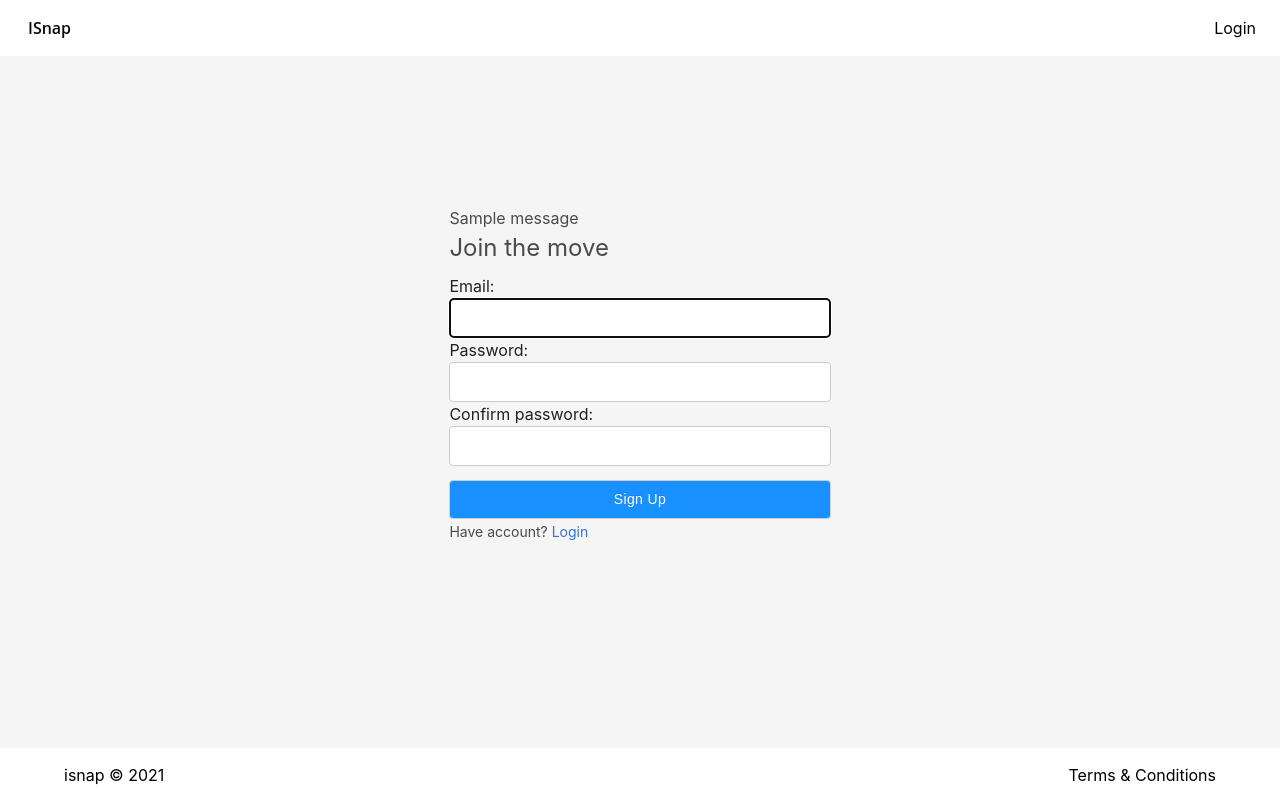
After one commit to owidi-001/snap, a Django app: page /signup/ in a window 1280 px wide. The commit adds this page. Run offline with Django 3.2, Linux system fonts and the light colour scheme; tables that the repository leaves empty hold one stand-in row (values such as "Sample post"); one stand-in notice (Sample message) is shown; some libraries are stand-ins or nearby versions.

Commit message:
Login,Register,Profile complete

```diff
--- a/api/forms.py
+++ b/api/forms.py
@@ -22,14 +22,33 @@ class PostCommentForm(forms.ModelForm):
 
 
 # user forms
-class UserCreationForm(forms.ModelForm):
+class CustomUserCreationForm(UserCreationForm):
+
+    email = forms.EmailField(label='Email')
+    password1 = forms.CharField(label='Password', widget=forms.PasswordInput)
+    password2 = forms.CharField(label='Confirm password', widget=forms.PasswordInput)
     class Meta:
         model = User
-        fields = ["email", "password"]
+        fields = ["email","password1","password2"]
+
+    def email_clean(self):
+        email = self.cleaned_data['email'].lower()
+        new = User.objects.filter(email=email)
+        if new.count():
+            raise ValidationError(" Email Already Exist")
+        return email
+
+    def clean_password2(self):
+        password1 = self.cleaned_data['password1']
+        password2 = self.cleaned_data['password2']
+
+        if password1 and password2 and password1 != password2:
+            raise ValidationError("Password don't match")
+        return password2
 
     def save(self, commit=True):
         user = super(UserCreationForm, self).save(commit=False)
-        user.set_password(self.cleaned_data["password"])
+        user.set_password(self.cleaned_data["password1"])
         if commit:
             user.save()
         return user
--- a/api/models.py
+++ b/api/models.py
@@ -85,7 +85,7 @@ class User(AbstractBaseUser, PermissionsMixin):
 
 # post section
 class Post(models.Model):
-    author = models.ForeignKey(settings.AUTH_USER_MODEL, on_delete=models.CASCADE)
+    author = models.ForeignKey(settings.AUTH_USER_MODEL,related_name='posts', on_delete=models.CASCADE)
     upload = models.FileField(upload_to='media/posts', blank=False, null=False)
     title = models.CharField(
         max_length=300, default=None, null=False, blank=False, help_text='Give your post a context')
--- a/snapserver/urls.py
+++ b/snapserver/urls.py
@@ -13,9 +13,10 @@ urlpatterns = [
     path('<int:pk>', views.post_comment, name='comment'),  # Comment
 
     # account
-    path('', auth_views.LoginView.as_view(template_name='account/login.html'), name='login'),
+    path('signup/', views.signup, name='signup'),
+    path('login/', auth_views.LoginView.as_view(template_name='account/login.html'), name='login'),
     path('', auth_views.LogoutView.as_view(), name='logout'),
-    path('profile', views.profile, name='profile'),
+    path('profile/', views.profile, name='profile'),
 
     # password management
     path('password_change/', auth_views.PasswordChangeView.as_view(), name='password_change'),
--- a/snapserver/views.py
+++ b/snapserver/views.py
@@ -1,9 +1,12 @@
 from api.models import Post
-from django.shortcuts import render, get_object_or_404
+from django.shortcuts import render, get_object_or_404,redirect
 from django.utils.text import slugify
 from django.contrib.auth.decorators import login_required
+from django.contrib.auth import login
+from django.contrib import messages
+
 # forms
-from api.forms import PostUpdateForm, PostCommentForm, PostCreateForm
+from api.forms import PostUpdateForm, PostCommentForm, PostCreateForm, CustomUserCreationForm
 
 # services
 from . import slicer
@@ -52,5 +55,18 @@ def post_comment(request, post_slug):
 @login_required
 def profile(request):
     user = request.user
-    posts = request.user.posts
+    posts = user.posts.all()
     return render(request, 'account/profile.html', {'user': user, 'posts': posts})
+
+
+# signup
+def signup(request):
+    if request.method == 'POST':
+        form = CustomUserCreationForm(request.POST)
+        if form.is_valid():
+            user = form.save()
+            messages.success(request, 'Account created successfully')
+        return redirect('login')
+    else:
+        form = CustomUserCreationForm()
+    return render(request, 'account/signup.html', {'form': form})
--- /dev/null
+++ b/static/css/login.css
@@ -0,0 +1,53 @@
+#login{
+    display: flex;
+    align-items: center;
+    justify-content: center;
+}
+#login label{
+    color: #212121;
+    line-height: 16px;
+    margin-bottom: 1em;
+}
+#login input{
+    /* margin: 1em; */
+    width: 100%;
+    height: 40px;
+    padding: 10px 12px;
+    border: 1px solid #ccc !important;
+    border-radius: 4px;
+    font-family: GorditaRegular,sans-serif;
+    font-size: 16px;
+    box-shadow: 0 0 0 transparent !important;
+}
+
+#login input[type=submit],button:focus, #login input[type=submit],button:hover {
+    color: #40a9ff;
+    background-color: #fff;
+    border-color: #40a9ff;
+    margin-top: 1em;
+}
+#login input[type=submit],button {
+    height: auto;
+    padding: 8px 16px;
+    color: #444;
+    font-family: GorditaMedium,sans-serif;
+    font-size: 14px;
+    letter-spacing: .4px;
+    text-align: center;
+    border-radius: 4px;
+    border: 1px solid #ccc;
+    box-shadow: 0 0 0 transparent;
+    cursor: pointer;
+    background-color: initial;
+}
+#login input[type=submit],button{
+    color: #fff;
+    background-color: #1890ff;
+    border-color: #1890ff;
+    text-shadow: 0 -1px 0 rgba(0,0,0,.12);
+    -webkit-box-shadow: 0 2px 0 rgba(0,0,0,.045);
+    box-shadow: 0 2px 0 rgba(0,0,0,.045);
+}
+#login input[type=submit],button, #login input[type=submit],button:active, #login input[type=submit],button:focus {
+    outline: 0;
+}
--- a/templates/_partials/head.html
+++ b/templates/_partials/head.html
@@ -7,6 +7,7 @@
   <title>iSnap</title>
   <link rel="stylesheet" href="{% static 'css/style.css'%}">
   <link rel="stylesheet" href="{% static 'css/nav.css'%}">
+  <link rel="stylesheet" href="{% static 'css/login.css'%}">
   <link rel="stylesheet" href="{% static 'css/hero.css'%}">
   <link rel="stylesheet" href="{% static 'css/home.css'%}">
   <link rel="stylesheet" href="{% static 'css/detail.css'%}">
--- a/templates/_partials/nav.html
+++ b/templates/_partials/nav.html
@@ -13,18 +13,31 @@
   <!-- Midde menu -->
   <div id="navbar" class="navbar-menu">
     <div class="navbar-start"></div>
+
+    {% if request.user.is_authenticated %}
     <div class="navbar">
       <a class="navbar-item" href="{%url 'post_create'%}"> Create </a>
       <a class="navbar-item" href="#"> Learn </a>
       <a class="navbar-item" href="#"> Friends </a>
     </div>
+    {% endif %}
+    <div class="navbar">
+    </div>
 
     <!-- End Icons -->
     <div class="navbar-end">
+
+      {% if request.user.is_authenticated %}
       <div class="navbar-item">
-        <a href="#">{{user.username}}</a>
-        <a class="navbar-item" href="{% url 'profile' %}" class="fa fa-user" style="color:black">profile</a>
+        <a href="{% url 'profile'%}">{{request.user.email}}</a>
       </div>
+      {% else %}
+      <div class="navbar-item">
+        <a class="navbar-item" href="{% url 'login' %}" style="color:black">login</a>
+      </div>
+      {% endif %}
+
+
     </div>
   </div>
 </nav>
--- /dev/null
+++ b/templates/account/signup.html
@@ -0,0 +1,29 @@
+{% extends 'base.html' %}
+{% block main %}
+{% include '_partials/nav.html'%}
+
+<!--START INTRO-->
+<section class="hero is-fullheight-with-navbar" id="login">
+    <div class="wrapper">
+        {% if messages %}
+        <div class="container">
+            <ul>
+                {% for message in messages %}
+                <li>{{ message }}</li>
+                {% endfor %}
+            </ul>
+        </div>
+        {% endif %}
+        <legend class="legend">Join the move</legend>
+        <form method="POST">
+            {% csrf_token %}
+            {{form.as_p}}
+            <input type="submit" name="submit" value="Sign Up">
+        </form>
+        <small>
+            Have account? <a href="{% url 'login' %}">Login</a>
+        </small>
+    </div>
+</section>
+
+{% endblock main%}
--- a/templates/registration/login.html
+++ b/templates/registration/login.html
@@ -14,6 +14,7 @@
 
                     <div class="form-group">
                         <button>SUBMIT</button>
+                        <input type="hidden" name="next" value="{{next}}">
                     </div>
                 </div>
             </form>
```
Also changed, not shown: templates/account/login.html (+7 -4 lines), templates/account/profile.html (+29 -3 lines), db.sqlite3.
